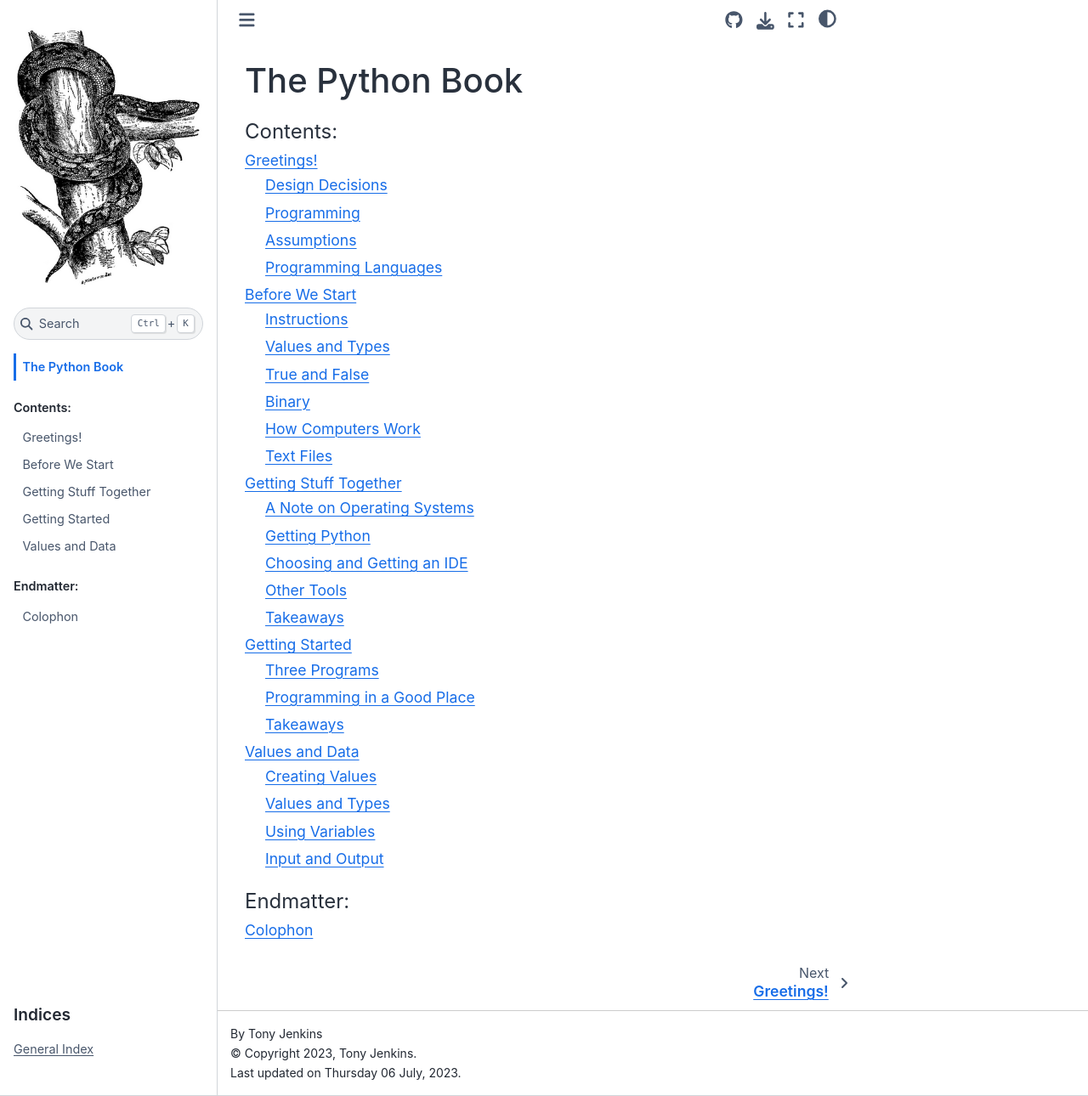
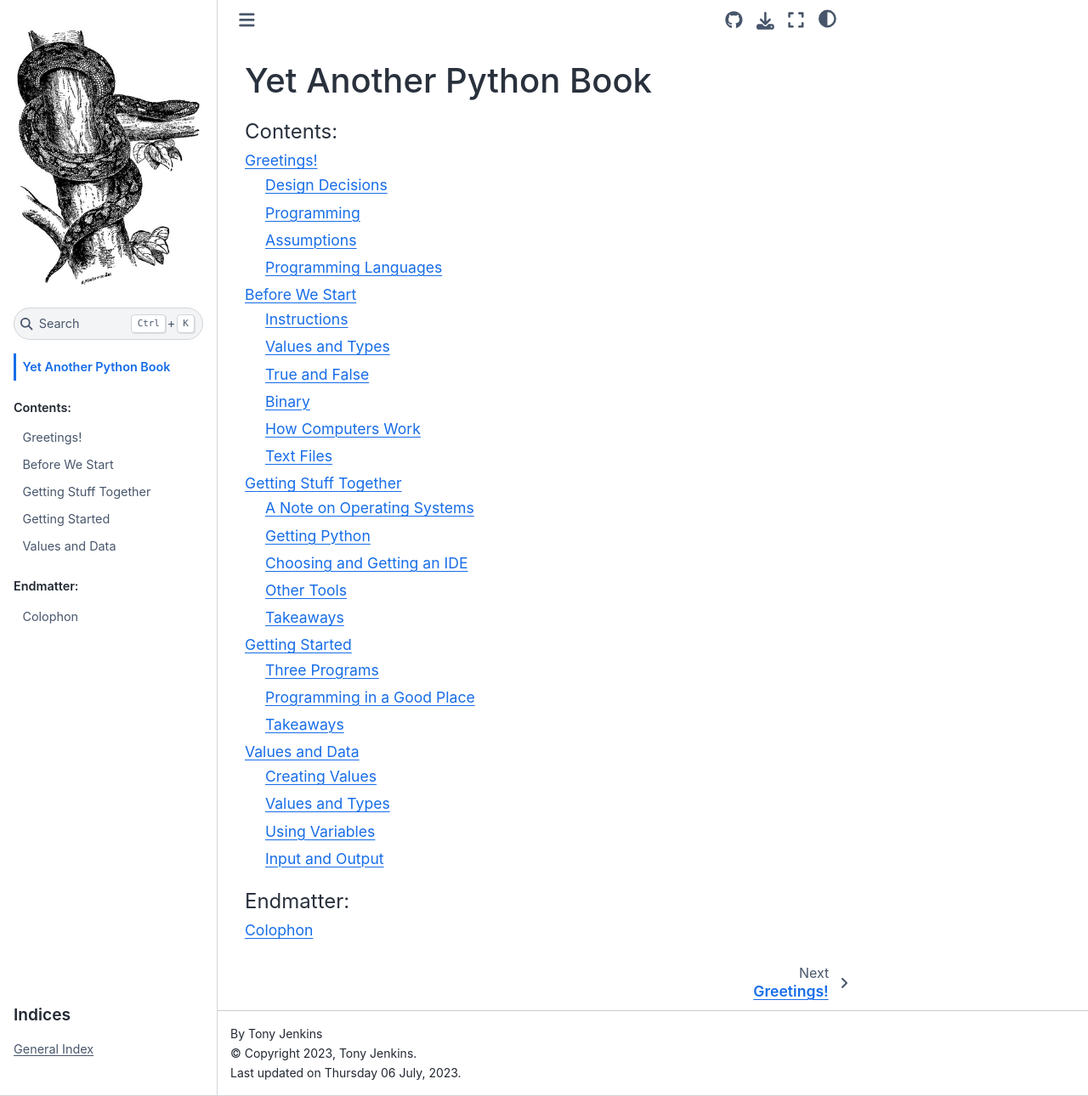
Before and after one commit to TonyJenkins/hungarian_phrasebook, a Sphinx documentation site: the page built from doc/source/index.rst, in a window 1280 px wide and 1290 px high. Shown: the whole window at 85% size. Built offline with Sphinx 7.4.7 and the Sphinx Book theme 1.1.4, drawn with Linux system fonts in a browser that asks for light colours.

Commit message:
Change title

```diff
--- a/doc/source/conf.py
+++ b/doc/source/conf.py
@@ -1,7 +1,7 @@
 # Configuration file for the Sphinx documentation builder.
 
 
-project = 'The Python Book'
+project = 'Yet Another Python Book'
 copyright = '2023, Tony Jenkins'
 author = 'Tony Jenkins'
 release = '0.01'
@@ -34,7 +34,7 @@ html_theme_options = {
 
 html_last_updated_fmt = "%A %d %B, %Y"
 # html_logo = "_images/python_britannica.png"
-html_title = 'The Python Book'
+html_title = 'Yet Another Python Book'
 
 copybutton_exclude = '.linenos, .gp'
 
--- a/doc/source/index.rst
+++ b/doc/source/index.rst
@@ -1,5 +1,5 @@
-The Python Book
-===============
+Yet Another Python Book
+=======================
 
 .. toctree::
    :maxdepth: 2
```
